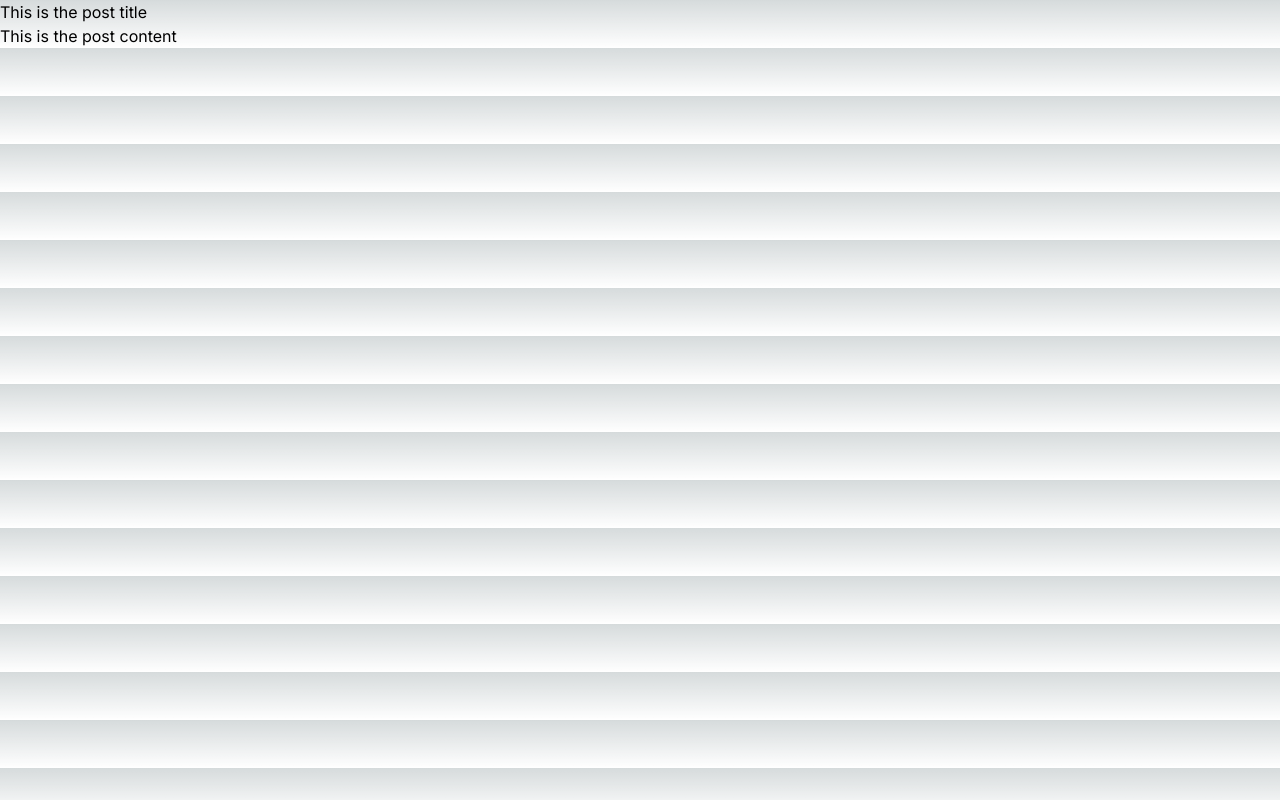
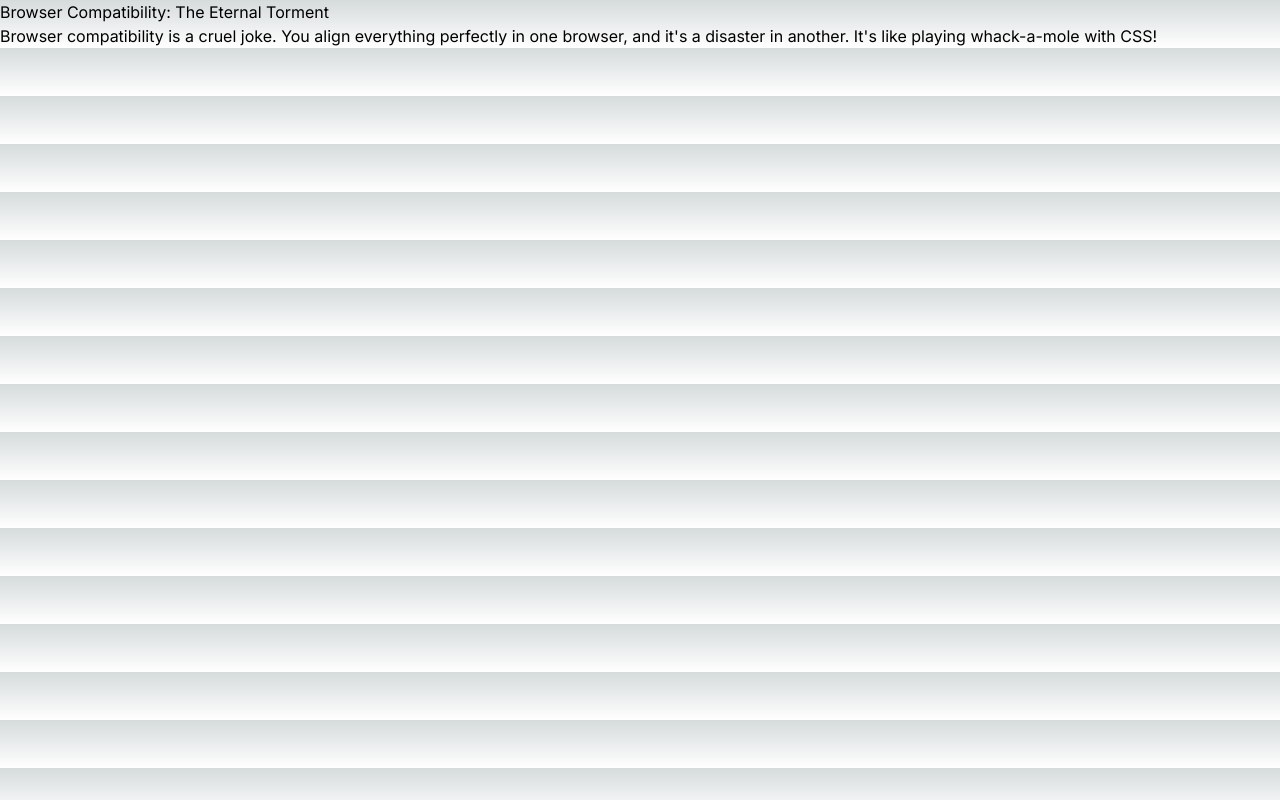
Before and after one commit to ned2070/class08, a Next.js app: page /blogs/browser-torment in a window 1280 px wide. Built offline with nearby package versions, Linux system fonts and the light colour scheme.

Commit message:
more page changes

```diff
--- a/src/app/blogs/[slug]/page.tsx
+++ b/src/app/blogs/[slug]/page.tsx
@@ -1,8 +1,24 @@
-export default function Page() {
+import { getPostsBySlug } from "@/lib/posts";
+import { notFound } from "next/navigation";
+
+type blogPostParams = {
+  params: {
+    slug: string;
+  };
+};
+
+export default function Page({ params }: blogPostParams) {
+  //1234
+  const post = getPostsBySlug(params.slug);
+
+  if (!post) {
+    notFound();
+  }
+
   return (
     <div>
-      <h1>This is the post title</h1>
-      <p>This is the post content</p>
+      <h1>{post.title}</h1>
+      <p>{post.content}</p>
     </div>
   );
 }
```
Also changed, not shown: 1 other file (tests, documents, lock files or other folders).
